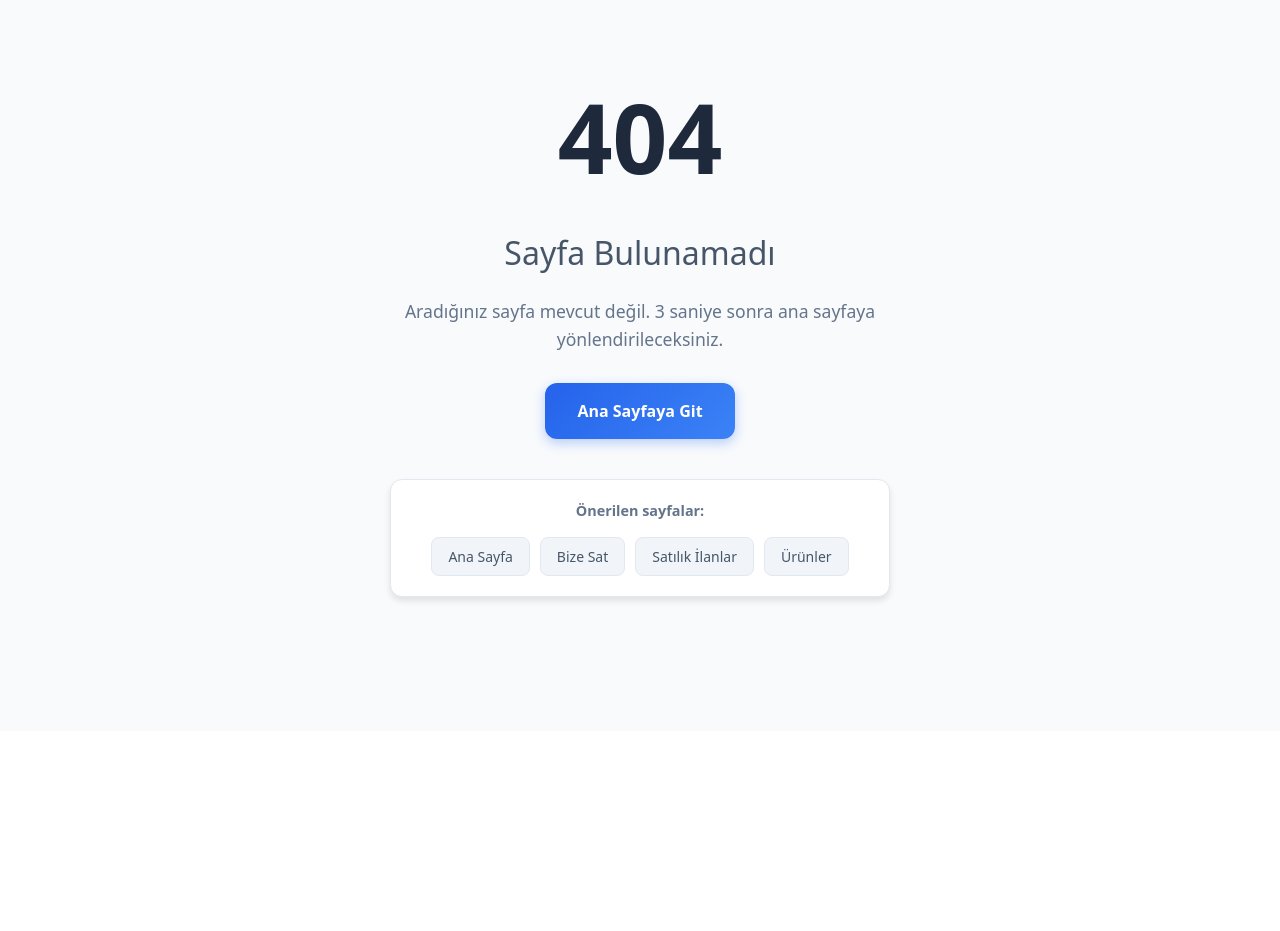
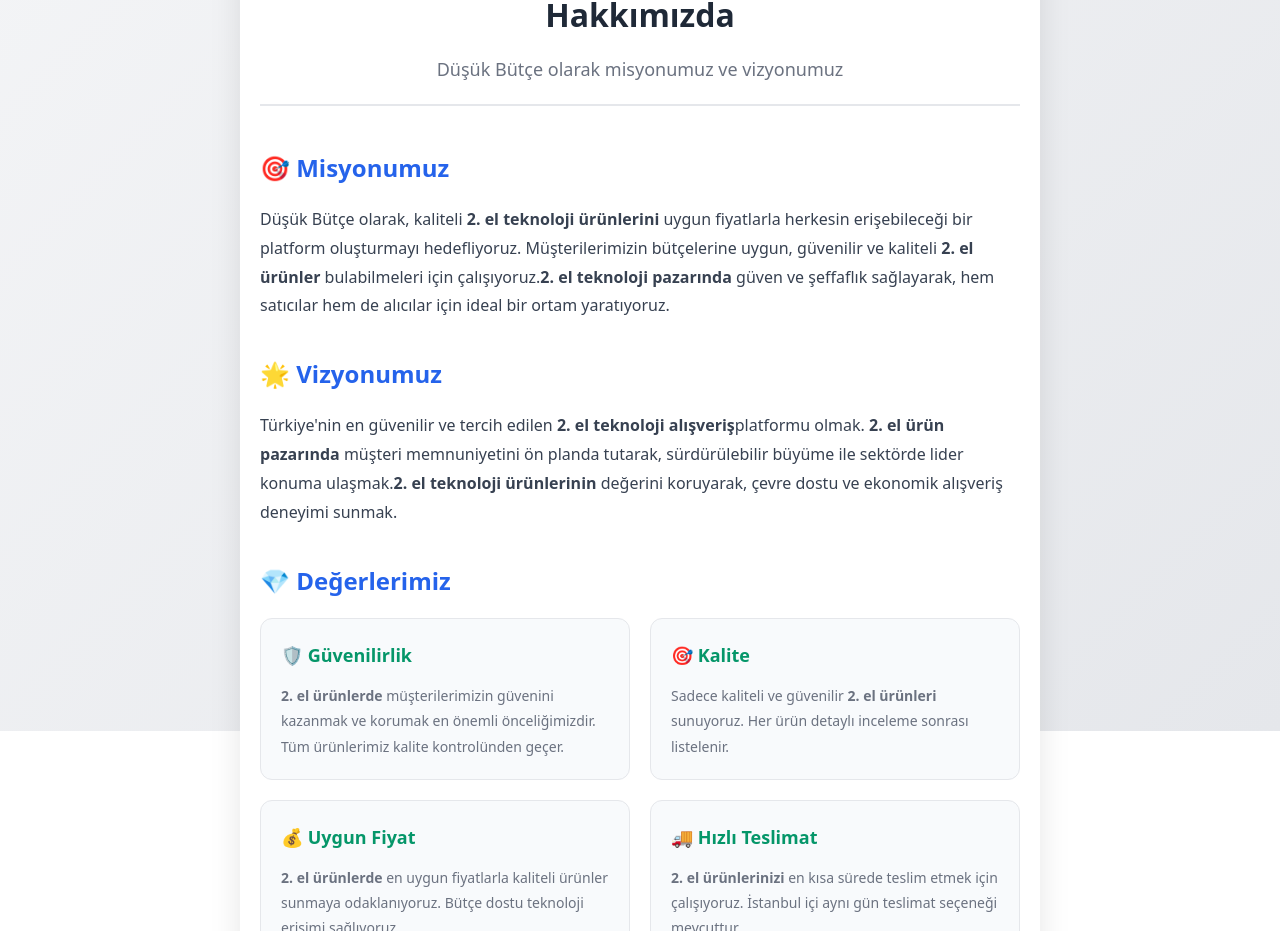
Before and after one commit to ozancidik/dusukbutce-web, a Next.js app: page /hakkimizda in a window 1280 px wide. Before the commit this address had no page. Shown: the part 1172-2103 px from the top of the page. Before the commit the page ends 1903 px from the top, so only its background shows below. Built offline with nearby package versions, Linux system fonts and the light colour scheme.

Commit message:
About sayfası /hakkimizda olarak değiştirildi ve 2. el sitesi olarak güncellendi - misyon, vizyon, değerler ve hikaye metinlerine 2. el vurgusu eklendi

```diff
--- a/app/about/page.tsx
+++ b/app/hakkimizda/page.tsx
@@ -2,7 +2,7 @@
 import React from "react";
 import Link from "next/link";
 
-export default function AboutPage() {
+export default function HakkimizdaPage() {
   return (
     <div style={{
       minHeight: '100vh',
@@ -58,10 +58,11 @@ export default function AboutPage() {
               color: '#374151',
               margin: '0 0 16px 0'
             }}>
-              Düşük Bütçe olarak, kaliteli teknoloji ürünlerini uygun fiyatlarla
-              herkesin erişebileceği bir platform oluşturmayı hedefliyoruz.
-              Müşterilerimizin bütçelerine uygun, güvenilir ve kaliteli ürünler
-              bulabilmeleri için çalışıyoruz.
+              Düşük Bütçe olarak, kaliteli <strong>2. el teknoloji ürünlerini</strong> uygun fiyatlarla
+              herkesin erişebileceği bir platform oluşturmayı hedefliyoruz. Müşterilerimizin bütçelerine uygun,
+              güvenilir ve kaliteli <strong>2. el ürünler</strong> bulabilmeleri için çalışıyoruz.
+              <strong>2. el teknoloji pazarında</strong> güven ve şeffaflık sağlayarak,
+              hem satıcılar hem de alıcılar için ideal bir ortam yaratıyoruz.
             </p>
           </section>
 
@@ -79,9 +80,11 @@ export default function AboutPage() {
               color: '#374151',
               margin: '0 0 16px 0'
             }}>
-              Türkiye'nin en güvenilir ve tercih edilen teknoloji alışveriş
-              platformu olmak. Müşteri memnuniyetini ön planda tutarak,
+              Türkiye'nin en güvenilir ve tercih edilen <strong>2. el teknoloji alışveriş</strong>
+              platformu olmak. <strong>2. el ürün pazarında</strong> müşteri memnuniyetini ön planda tutarak,
               sürdürülebilir büyüme ile sektörde lider konuma ulaşmak.
+              <strong>2. el teknoloji ürünlerinin</strong> değerini koruyarak,
+              çevre dostu ve ekonomik alışveriş deneyimi sunmak.
             </p>
           </section>
 
@@ -118,7 +121,8 @@ export default function AboutPage() {
                   color: '#6b7280',
                   margin: 0
                 }}>
-                  Müşterilerimizin güvenini kazanmak ve korumak en önemli önceliğimizdir.
+                  <strong>2. el ürünlerde</strong> müşterilerimizin güvenini kazanmak ve korumak en önemli önceliğimizdir.
+                  Tüm ürünlerimiz kalite kontrolünden geçer.
                 </p>
               </div>
 
@@ -141,7 +145,8 @@ export default function AboutPage() {
                   color: '#6b7280',
                   margin: 0
                 }}>
-                  Sadece kaliteli ve güvenilir markaların ürünlerini sunuyoruz.
+                  Sadece kaliteli ve güvenilir <strong>2. el ürünleri</strong> sunuyoruz.
+                  Her ürün detaylı inceleme sonrası listelenir.
                 </p>
               </div>
 
@@ -164,7 +169,8 @@ export default function AboutPage() {
                   color: '#6b7280',
                   margin: 0
                 }}>
-                  En uygun fiyatlarla kaliteli ürünler sunmaya odaklanıyoruz.
+                  <strong>2. el ürünlerde</strong> en uygun fiyatlarla kaliteli ürünler sunmaya odaklanıyoruz.
+                  Bütçe dostu teknoloji erişimi sağlıyoruz.
                 </p>
               </div>
 
@@ -187,7 +193,8 @@ export default function AboutPage() {
                   color: '#6b7280',
                   margin: 0
                 }}>
-                  Siparişlerinizi en kısa sürede teslim etmek için çalışıyoruz.
+                  <strong>2. el ürünlerinizi</strong> en kısa sürede teslim etmek için çalışıyoruz.
+                  İstanbul içi aynı gün teslimat seçeneği mevcuttur.
                 </p>
               </div>
             </div>
@@ -207,17 +214,17 @@ export default function AboutPage() {
               color: '#374151',
               margin: '0 0 16px 0'
             }}>
-              2024 yılında İstanbul'da kurulan Düşük Bütçe, teknoloji tutkunları
-              tarafından kurulmuş bir e-ticaret platformudur. Müşterilerimizin
-              bütçelerine uygun, kaliteli ürünler bulabilmeleri için sürekli
-              gelişim gösteriyoruz.
+              2025 yılında İstanbul'da kurulan Düşük Bütçe, <strong>2. el teknoloji ürünleri</strong>
+              konusunda uzmanlaşmış bir e-ticaret platformudur. Müşterilerimizin bütçelerine uygun,
+              kaliteli <strong>2. el ürünler</strong> bulabilmeleri için sürekli gelişim gösteriyoruz.
             </p>
             <p style={{
               fontSize: '16px',
               color: '#374151',
               margin: 0
             }}>
-              Bugün binlerce müşterimize hizmet veriyor, teknoloji dünyasında
+              <strong>2. el teknoloji pazarında</strong> güven ve şeffaflık sağlayarak,
+              bugün binlerce müşterimize hizmet veriyor, <strong>2. el ürün</strong> dünyasında
               güvenilir bir partner olmaya devam ediyoruz.
             </p>
           </section>
--- a/app/page.tsx
+++ b/app/page.tsx
@@ -769,7 +769,7 @@ export default function HomePage() {
                 flexDirection: "column",
                 gap: "8px"
               }}>
-                <a href="/about" style={{
+                <a href="/hakkimizda" style={{
                   color: "#e5e7eb",
                   textDecoration: "none",
                   fontSize: isMobile ? "12px" : "14px",
```
